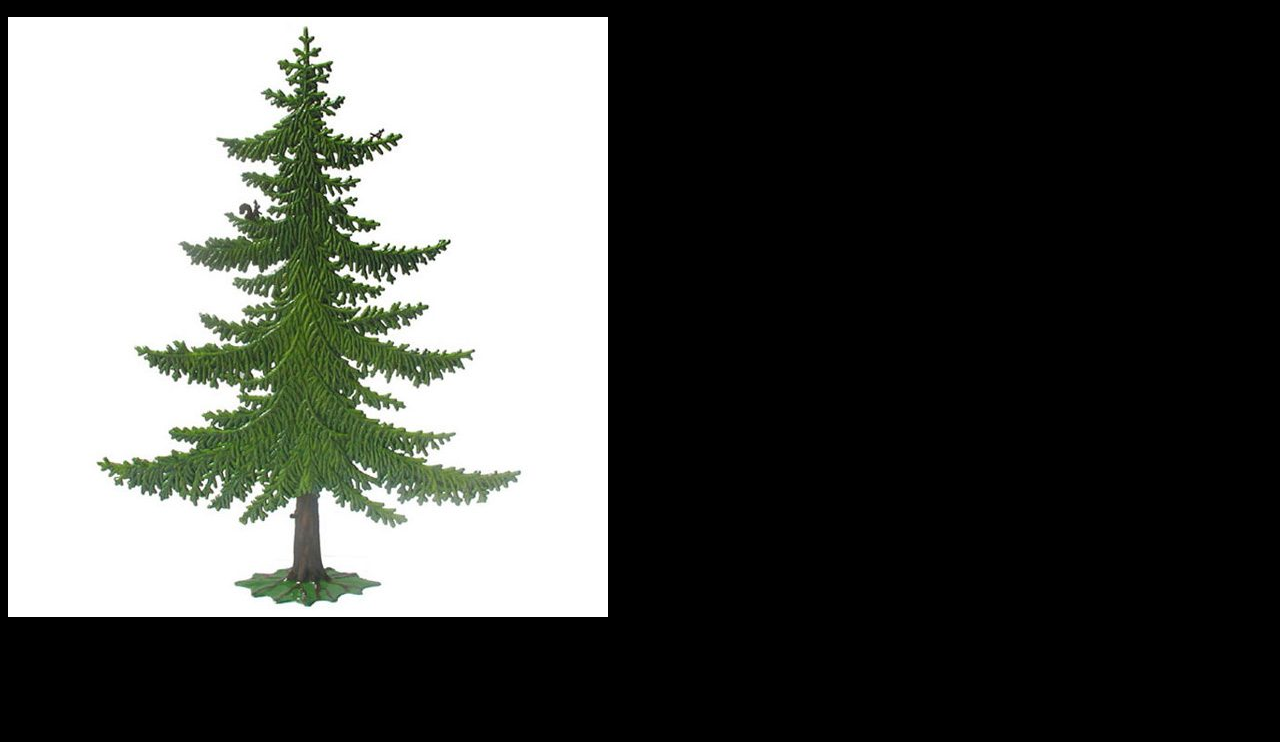
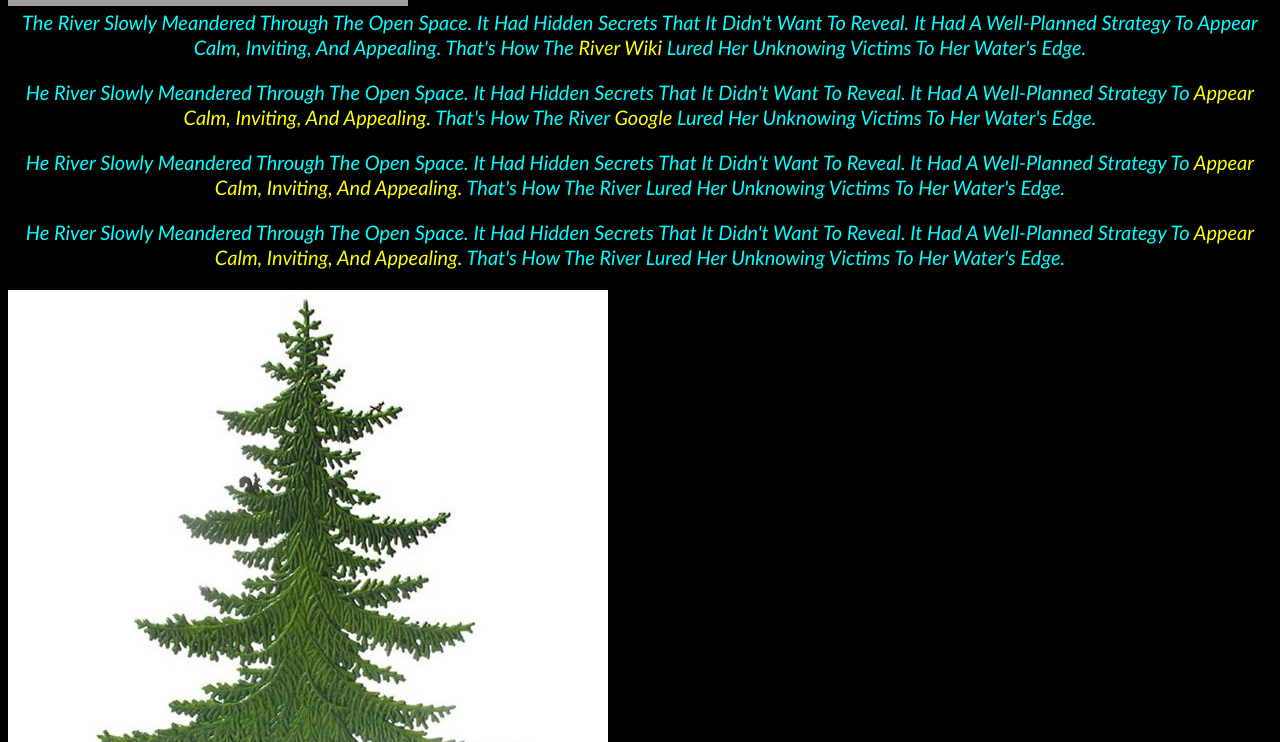
Before and after one commit to senlinren/odin-recipes, a plain HTML site: page recipes/testpage.html in a window 1280 px wide. Shown: the part 1210-1952 px from the top of the page. Before the commit the page ends 1839 px from the top, so only its background shows below. Drawn offline with Linux system fonts and the light colour scheme; grey boxes are pictures that could not be loaded.

Commit message:
More practice

```diff
--- a/recipes/testpage.html
+++ b/recipes/testpage.html
@@ -8,6 +8,8 @@
     <link rel="stylesheet" href="../css/style.css">
 </head>
 <body>
+
+    <h1>Welcome to the Test Page</h1>
     <!-- This is my html comment -->
     <div class="box">
     <p>The river slowly meandered through the open space. It had hidden secrets that it didn't want to reveal. It had a
@@ -22,6 +24,18 @@
             well-planned strategy to appear <span class="highlight2">calm, inviting, and appealing.</span>
             That's how the <a href="https://en.wikipedia.org/wiki/River" alt="river wiki"> River wiki</a> lured her unknowing victims to her water's edge.</p>
 
+            <p>he river slowly meandered through the open space. It had hidden secrets that it didn't want to reveal. It had a
+                well-planned strategy to <span class="highlight">appear calm, inviting, and appealing.</span>
+                That's how the river <a href="https://www.google.com"> google </a> lured her unknowing victims to her water's edge.</p>
+
+               <p>he river slowly meandered through the open space. It had hidden secrets that it didn't want to reveal. It had a
+                well-planned strategy to <span class="highlight">appear calm, inviting, and appealing.</span>
+                That's how the river lured her unknowing victims to her water's edge.</p>
+
+                <p>he river slowly meandered through the open space. It had hidden secrets that it didn't want to reveal. It had a
+                well-planned strategy to <span class="highlight">appear calm, inviting, and appealing.</span>
+                That's how the river lured her unknowing victims to her water's edge.</p>
+
             <img src="../pictures/tree.jpg" alt="elm tree">
 </body>
 </html>
```
